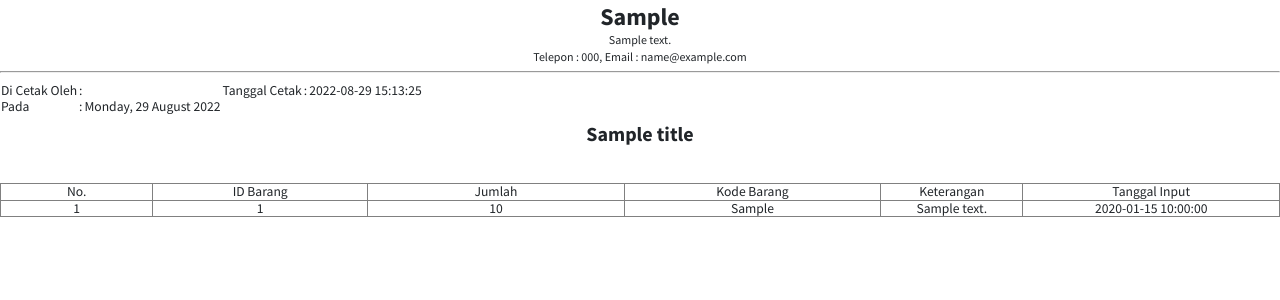
After one commit to ArtEnginer/CI4_INVENTORY, a CodeIgniter 4 app: template app/Views/admin/laporan/print_musnah_periode.php in a window 1280 px wide. The commit adds this page. Shown: the top 300 px of the page. Run offline with PHP 8.4 and a stand-in for CodeIgniter, Linux system fonts and the light colour scheme; the template is opened without the code that fills it: most values are stand-ins (such as "Sample title", 1, 10 or a date in 2020); data that the repository does not hold is empty; some libraries are stand-ins or nearby versions.

Commit message:
add laporan barang tidak terpakai

```diff
--- a/app/Config/Routes.php
+++ b/app/Config/Routes.php
@@ -113,6 +113,7 @@ $routes->get('/report/keluar', 'Laporan::keluar', ['filter' => 'auth']);
 $routes->get('/report/export', 'Laporan::print_periode', ['filter' => 'auth']);
 $routes->get('/report/masuk', 'Laporan::masuk', ['filter' => 'auth']);
 $routes->get('/report/stok', 'Laporan::stok', ['filter' => 'auth']);
+$routes->get('/report/musnah', 'Laporan::musnah', ['filter' => 'auth']);
 
 
 
--- /dev/null
+++ b/app/Views/admin/laporan/print_musnah_periode.php
@@ -0,0 +1,138 @@
+<!DOCTYPE html>
+<html lang="en">
+
+<head>
+    <meta charset="UTF-8">
+    <meta http-equiv="X-UA-Compatible" content="IE=edge">
+    <meta name="viewport" content="width=device-width, initial-scale=1.0">
+    <title><?= $title ?></title>
+    <link href="https://fonts.googleapis.com/css?family=Source+Sans+Pro:300,400,400i,700" rel="stylesheet">
+    <link href="https://fonts.googleapis.com/css?family=Roboto:300,400,400i,700" rel="stylesheet">
+    <style>
+        body {
+            margin: 0;
+            font-family: "Source Sans Pro", -apple-system, BlinkMacSystemFont, "Segoe UI", Roboto, "Helvetica Neue", Arial, sans-serif, "Apple Color Emoji", "Segoe UI Emoji", "Segoe UI Symbol";
+            font-size: 1rem;
+            font-weight: 400;
+            line-height: 1.5;
+            color: #212529;
+            text-align: left;
+            background-color: #ffffff;
+        }
+
+        table {
+            font-size: 0.85rem;
+            font-weight: inherit;
+            line-height: 1;
+            margin: 10px 0px 10px 0px;
+            border-collapse: collapse;
+        }
+
+        h2 {
+            font-size: 1.5rem;
+            font-weight: 700;
+            line-height: 1;
+            margin: 5px;
+        }
+
+        h3 {
+            font-size: 1.25rem;
+            font-weight: 700;
+            line-height: 1;
+            margin: 5px;
+        }
+
+        p {
+            font-size: 0.75rem;
+            font-weight: 400;
+            line-height: 1;
+            margin: 5px;
+        }
+    </style>
+
+    <?php
+    //    var to get date time now
+    $date = date('Y-m-d');
+    $time = date('H:i:s');
+    $date_time = $date . ' ' . $time;
+
+
+
+    ?>
+</head>
+
+<body>
+    <div class="form-group" style="text-align: center;">
+        <h2><?= $web['nm_web'] ?></h2>
+        <p><?= $web['alamat'] ?></p>
+        <p>Telepon : <?= $web['telp'] ?>, Email : <?= $web['email'] ?></p>
+        <hr />
+    </div>
+
+    <!-- get sesion user admin-->
+    <div class="">
+        <table>
+            <tr>
+                <td>Di Cetak Oleh</td>
+                <td>:</td>
+                <td><?php
+                    $exp = explode(" ", session()->get('name'));
+                    echo $exp[0];
+                    ?></td>
+
+                <td>Tanggal Cetak</td>
+                <td>:</td>
+                <td><?= $date_time ?></td>
+            </tr>
+
+            <tr>
+                <td>Pada</td>
+                <td>:</td>
+                <td><?php echo date('l, d F Y'); ?></td>
+            </tr>
+        </table>
+
+
+    </div>
+
+    <div class="form-group">
+        <h3 style="text-align: center;"><?= $title ?></h3>
+    </div><br />
+
+    <table id="dataTable1" width="100%" border="1">
+        <thead align="center">
+            <tr>
+                <td style="width: 70px;">No.</td>
+                <td style="width: 100px;">ID Barang</td>
+
+                <td style="width: 120px;">Jumlah</td>
+
+                <td style="width: 120px;">Kode Barang</td>
+
+                <td style="width: 50px;">Keterangan</td>
+
+                <td style="width: 120px;">Tanggal Input</td>
+
+
+
+            </tr>
+        </thead>
+        <tbody>
+            <?php $i = 1 + ($count * ($currentPage - 1));
+            foreach ($musnah as $data) : ?>
+                <tr align="center">
+                    <td><?= $i++ ?></td>
+                    <td><?= $data['id_barang'] ?></td>
+                    <td><?= $data['jumlah'] ?></td>
+                    <td><?= $data['kode_barang'] ?></td>
+                    <td><?= $data['keterangan'] ?></td>
+                    <td><?= $data['created_at'] ?></td>
+                </tr>
+            <?php endforeach; ?>
+        </tbody>
+    </table>
+
+
+</body>
+
+</html>
```
Also changed, not shown: app/Controllers/Laporan.php (+59 -0 lines), app/Views/admin/laporan/musnah.php (added, +52 -0 lines), app/Views/admin/laporan/redirectUI.php (+8 -3 lines).
